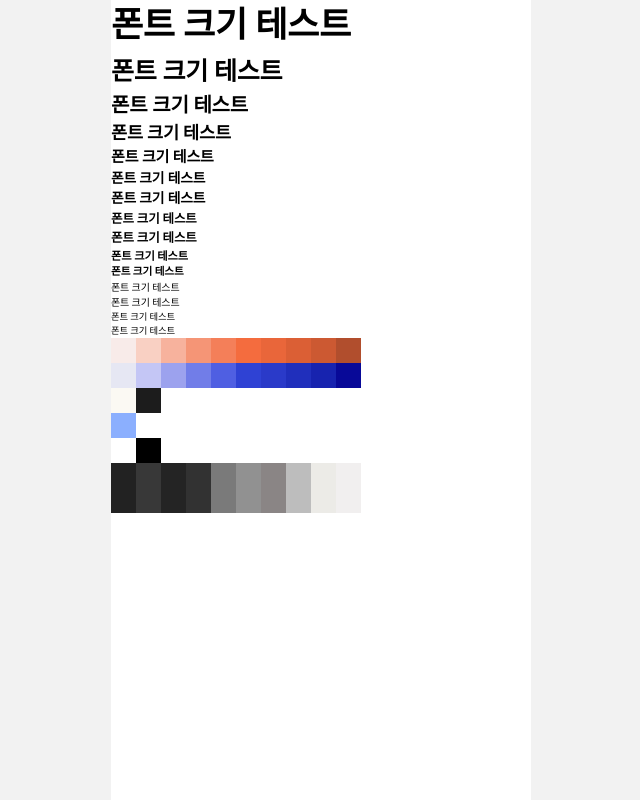
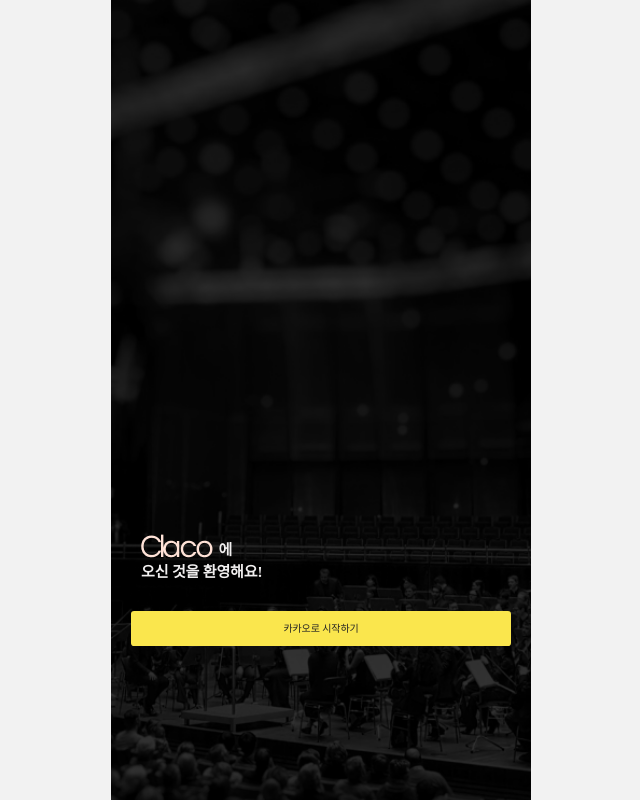
Before and after one commit to kusitms-com/30th_Meetup_TeamE_Claco_Front, a React (Vite) app: page / in a window 1280 px wide. Shown: the whole page, without its empty margins (319-959 px from the left). Built offline with nearby package versions, Linux system fonts and the light colour scheme; a web font is replaced by a local one.

Commit message:
style: 로그인 페이지 퍼블리싱

```diff
--- /dev/null
+++ b/src/pages/Login/LoginPage.tsx
@@ -0,0 +1,21 @@
+import backgroundImage from '../../assets/images/loginbackground.png';
+import logo from '../../assets/images/logo.png';
+
+export const LoginPage = () => {
+  return (
+    <div className='w-full h-screen bg-cover bg-center' style={{ backgroundImage: `url(${backgroundImage})` }}>
+      <div className='flex flex-col w-full h-1/3 px-[2rem] pt-[52rem] gap-[1.69rem]'>
+        <div className='flex flex-col p-[1rem]'>
+          <div className='flex items-center gap-[0.56rem]'>
+            <img className='py-[0.37rem]' src={logo} alt='로고 이미지' />
+            <span className='self-end title3-bold text-grayscale-90'>에</span>
+          </div>
+          <span className='items-center title3-bold text-grayscale-90'>오신 것을 환영해요!</span>
+        </div>
+        <button className='flex bg-login items-center justify-center rounded-[0.31rem] px-[7.5rem] py-[1rem]'>
+          <span className='body1-regular text-grayscale-20'>카카오로 시작하기</span>
+        </button>
+      </div>
+    </div>
+  );
+};
--- a/src/pages/Login/page.tsx
+++ /dev/null
@@ -1,80 +0,0 @@
-export const LoginPage = () => {
-  return (
-    <div>
-      <p className="display1-bold">폰트 크기 테스트</p>
-      <p className="display2-medium">폰트 크기 테스트</p>
-      <p className="title1-bold">폰트 크기 테스트</p>
-      <p className="title2-bold">폰트 크기 테스트</p>
-      <p className="title3-bold">폰트 크기 테스트</p>
-      <p className="heading1-bold">폰트 크기 테스트</p>
-      <p className="heading1-semibold">폰트 크기 테스트</p>
-      <p className="heading2-bold">폰트 크기 테스트</p>
-      <p className="heading2-semibold">폰트 크기 테스트</p>
-      <p className="headline1-bold">폰트 크기 테스트</p>
-      <p className="headline2-bold">폰트 크기 테스트</p>
-      <p className="body1-medium">폰트 크기 테스트</p>
-      <p className="body1-regular">폰트 크기 테스트</p>
-      <p className="body2-medium">폰트 크기 테스트</p>
-      <p className="body2-regular">폰트 크기 테스트</p>
-      <div className="flex">
-        <div className="w-10 h-10 bg-primary-50"></div>
-        <div className="w-10 h-10 bg-primary-100"></div>
-        <div className="w-10 h-10 bg-primary-200"></div>
-        <div className="w-10 h-10 bg-primary-300"></div>
-        <div className="w-10 h-10 bg-primary-400"></div>
-        <div className="w-10 h-10 bg-primary-500"></div>
-        <div className="w-10 h-10 bg-primary-600"></div>
-        <div className="w-10 h-10 bg-primary-700"></div>
-        <div className="w-10 h-10 bg-primary-800"></div>
-        <div className="w-10 h-10 bg-primary-900"></div>
-      </div>
-      <div className="flex">
-        <div className="w-10 h-10 bg-secondary-50"></div>
-        <div className="w-10 h-10 bg-secondary-100"></div>
-        <div className="w-10 h-10 bg-secondary-200"></div>
-        <div className="w-10 h-10 bg-secondary-300"></div>
-        <div className="w-10 h-10 bg-secondary-400"></div>
-        <div className="w-10 h-10 bg-secondary-500"></div>
-        <div className="w-10 h-10 bg-secondary-600"></div>
-        <div className="w-10 h-10 bg-secondary-700"></div>
-        <div className="w-10 h-10 bg-secondary-800"></div>
-        <div className="w-10 h-10 bg-secondary-900"></div>
-      </div>
-      <div className="flex">
-        <div className="w-10 h-10 bg-background-light"></div>
-        <div className="w-10 h-10 bg-background-dark"></div>
-      </div>
-      <div className="w-10 h-10 bg-error"></div>
-      <div className="flex">
-        <div className="w-10 h-10 bg-common-white"></div>
-        <div className="w-10 h-10 bg-common-black"></div>
-      </div>
-      <div className="flex">
-        <div className="w-10 h-10 bg-grayscale-0"></div>
-        <div className="w-10 h-10 bg-grayscale-10"></div>
-        <div className="w-10 h-10 bg-grayscale-20"></div>
-        <div className="w-10 h-10 bg-grayscale-30"></div>
-        <div className="w-10 h-10 bg-grayscale-40"></div>
-        <div className="w-10 h-10 bg-grayscale-50"></div>
-        <div className="w-10 h-10 bg-grayscale-60"></div>
-        <div className="w-10 h-10 bg-grayscale-70"></div>
-        <div className="w-10 h-10 bg-grayscale-80"></div>
-        <div className="w-10 h-10 bg-grayscale-90"></div>
-        <div className="w-10 h-10 bg-grayscale-100"></div>
-      </div>
-      <div className="flex">
-        <div className="w-10 h-10 bg-grayscale-0"></div>
-        <div className="w-10 h-10 bg-grayscale-10"></div>
-        <div className="w-10 h-10 bg-grayscale-20"></div>
-        <div className="w-10 h-10 bg-grayscale-30"></div>
-        <div className="w-10 h-10 bg-grayscale-40"></div>
-        <div className="w-10 h-10 bg-grayscale-50"></div>
-        <div className="w-10 h-10 bg-grayscale-60"></div>
-        <div className="w-10 h-10 bg-grayscale-70"></div>
-        <div className="w-10 h-10 bg-grayscale-80"></div>
-        <div className="w-10 h-10 bg-grayscale-90"></div>
-        <div className="w-10 h-10 bg-grayscale-100"></div>
-      </div>
-    </div>
-  );
-};
--- a/src/routes/router.tsx
+++ b/src/routes/router.tsx
@@ -1,4 +1,4 @@
-import { LoginPage } from '@/pages/Login/page';
+import { LoginPage } from '@/pages/Login/LoginPage';
 import { createBrowserRouter, Outlet, RouteObject } from 'react-router-dom';
 
 const routes: RouteObject[] = [
```
Also changed, not shown: src/assets/images/loginbackground.png (added), src/assets/images/logo.png (added).
